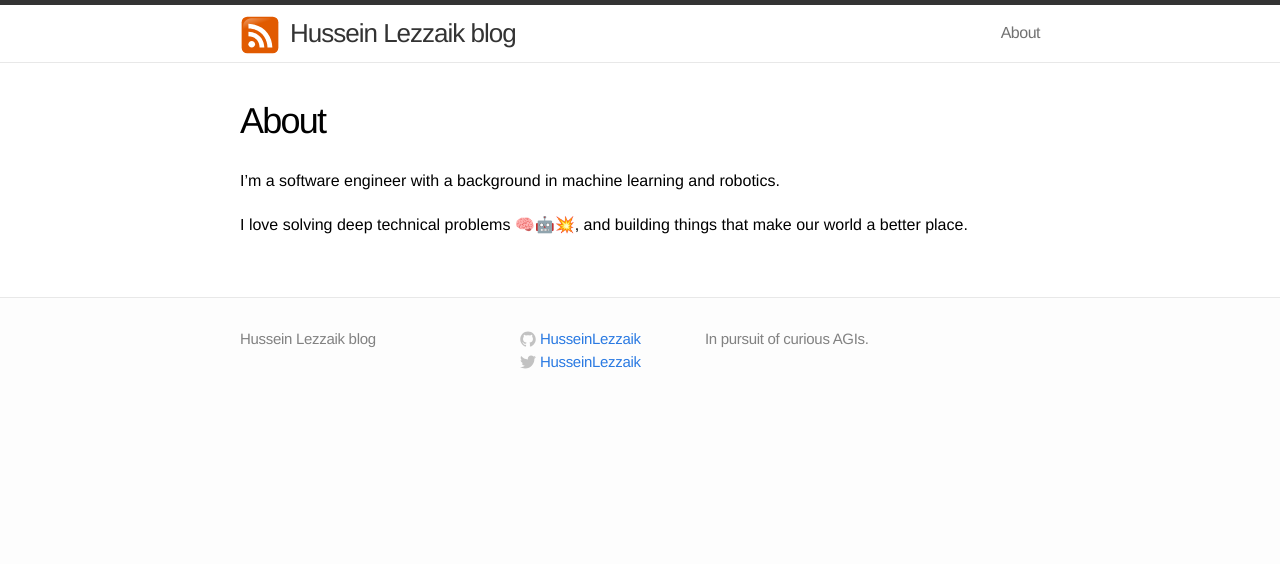
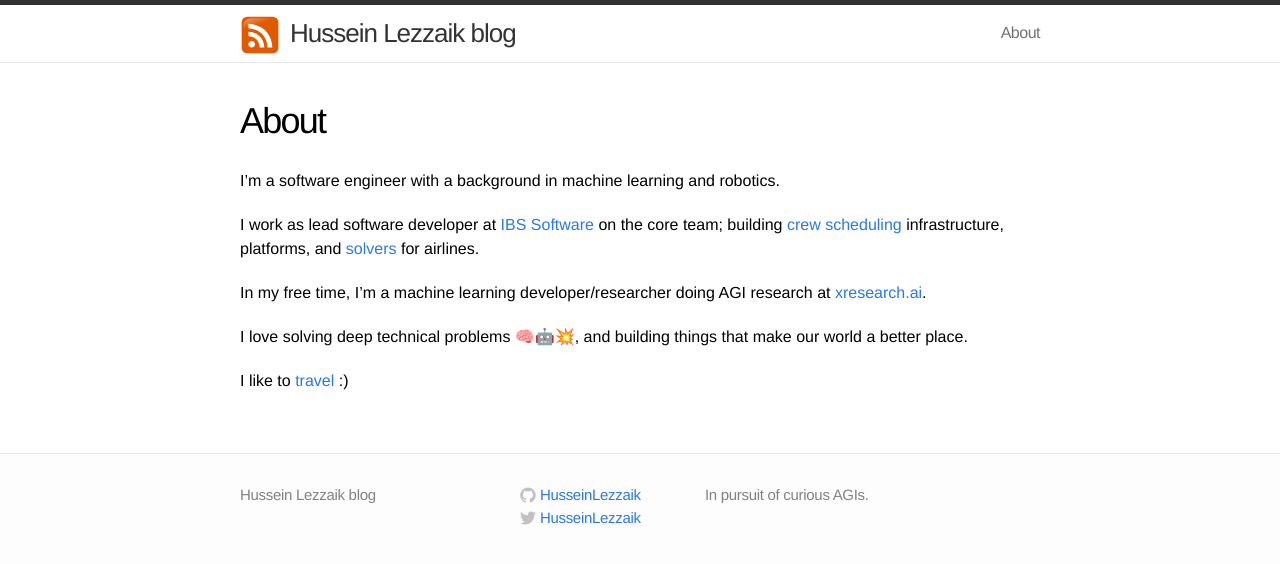
Before and after one commit to HusseinLezzaik/husseinlezzaik.github.io, a Jekyll site: the page built from about.md, in a window 1280 px wide. Shown: the top 564 px of the page. Built offline with Jekyll 4.4.1, drawn with Linux system fonts in a browser that asks for light colours.

Commit message:
update readme

```diff
--- a/about.md
+++ b/about.md
@@ -7,4 +7,10 @@ includelink: true
 
 I'm a software engineer with a background in machine learning and robotics.
 
+I work as lead software developer at [IBS Software](https://www.ibsplc.com/) on the core team; building [crew scheduling](https://en.wikipedia.org/wiki/Crew_scheduling) infrastructure, platforms, and [solvers](https://en.wikipedia.org/wiki/Operations_research) for airlines.
+
+In my free time, I'm a machine learning developer/researcher doing AGI research at [xresearch.ai](http://xresearch.ai/).
+
 I love solving deep technical problems 🧠🤖💥, and building things that make our world a better place.
+
+I like to [travel](https://www.youtube.com/@HusseinLezzaik/shorts) :)
```
